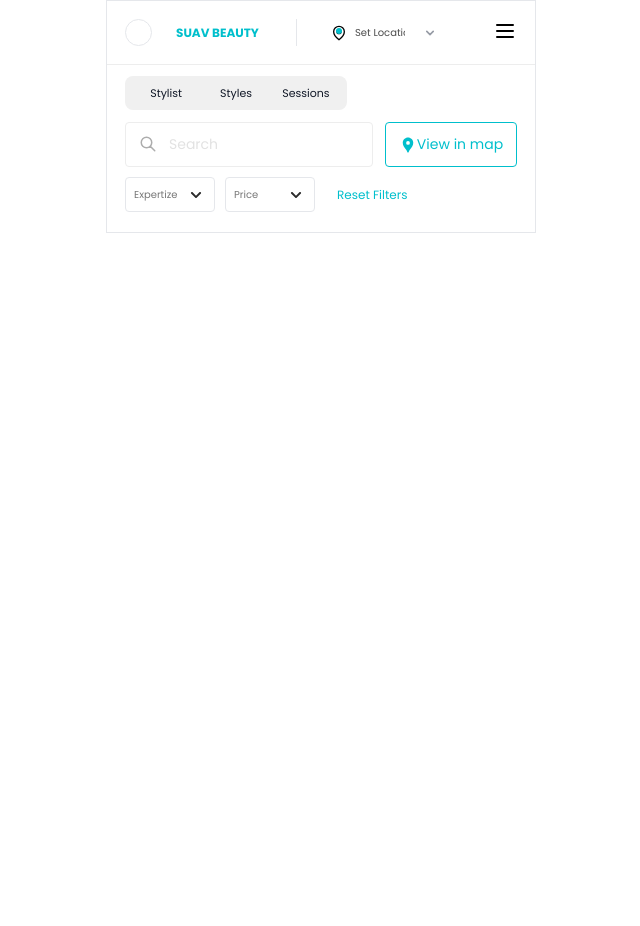
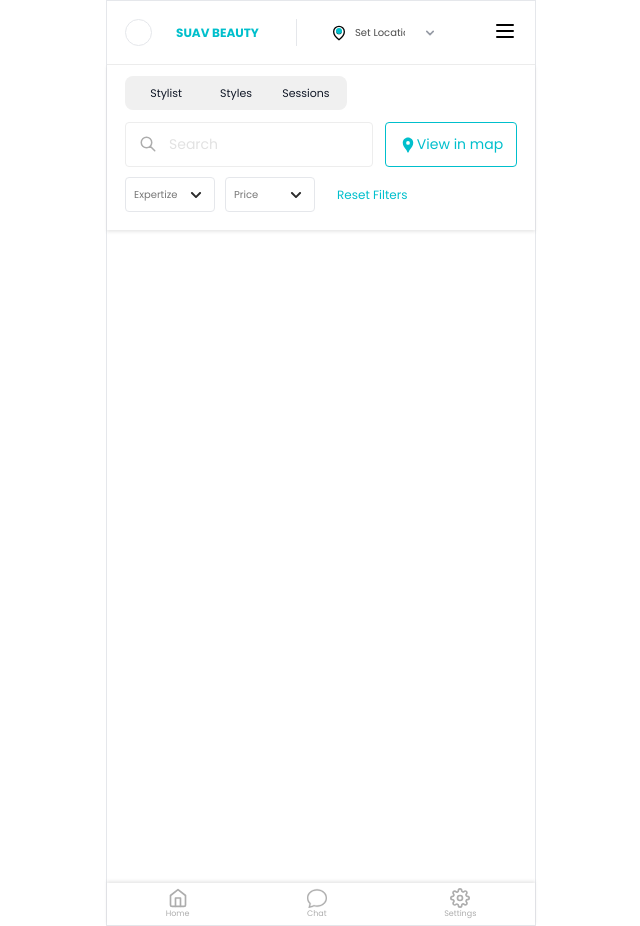
Before and after one commit to CheizeX/proof, a Next.js app: page / in a window 1280 px wide. Shown: the whole page, without its empty margins (319-959 px from the left). Before the commit the page ends 800 px from the top, so only its background shows below. Built offline with nearby package versions, Linux system fonts and the light colour scheme.

Commit message:
feat: footer

```diff
--- a/pages/index.tsx
+++ b/pages/index.tsx
@@ -5,6 +5,9 @@ import { Navbar } from '../components/Navbar/Navbar';
 import { MdLocationPin } from 'react-icons/md';
 import { HiOutlineSearch } from 'react-icons/hi';
 import { FaChevronDown } from 'react-icons/fa';
+import { FiHome, FiSettings } from 'react-icons/fi';
+import { HiOutlineChatAlt2 } from 'react-icons/hi';
+import { BsChat } from 'react-icons/bs';
 
 const Home: NextPage = () => {
   return (
@@ -14,9 +17,9 @@ const Home: NextPage = () => {
         <meta name="description" content="Generated by create next app" />
         <link rel="icon" href="/favicon.ico" />
       </Head>
-      <main className="flex justify-center items-start h-full w-[430px] flex-col border">
+      <main className="container flex justify-start items-center w-[430px] flex-col h-[926px] border">
         <Navbar />
-        <section className="container h-[167px] relative p-[18px] pt-[11px]">
+        <section className="container h-[167px] relative p-[18px] pt-[11px] shadow-[0_2px_3px_#B7B7B74D]">
           <Tabs />
           <div className="flex items-center justify-between mt-[12px]">
             <div className="relative ">
@@ -60,6 +63,35 @@ const Home: NextPage = () => {
             </button>
           </div>
         </section>
+        <section className="container flex justify-start items-center h-[926px] " />
+        <footer className="container flex justify-around items-center h-[60px] shadow-[0_-2px_3px_#B7B7B74D]">
+          <button
+            type="button"
+            className="text-gray_3 text-[8px] flex flex-col items-center"
+          >
+            <FiHome size={20} />
+            <span>Home</span>
+          </button>
+          <button
+            type="button"
+            className="text-gray_3 text-[8px] flex flex-col items-center"
+          >
+            <BsChat
+              size={20}
+              style={{
+                strokeWidth: '0.2px',
+              }}
+            />
+            <span>Chat</span>
+          </button>
+          <button
+            type="button"
+            className="text-gray_3 text-[8px] flex flex-col items-center"
+          >
+            <FiSettings size={20} />
+            <span>Settings</span>
+          </button>
+        </footer>
       </main>
     </div>
   );
--- a/tailwind.config.js
+++ b/tailwind.config.js
@@ -19,9 +19,6 @@ module.exports = {
         turquoise: '#00BFCC',
       },
     },
-    variants: {
-      outline: ['focus'],
-    },
   },
   plugins: [require('flowbite/plugin')],
 };
```
